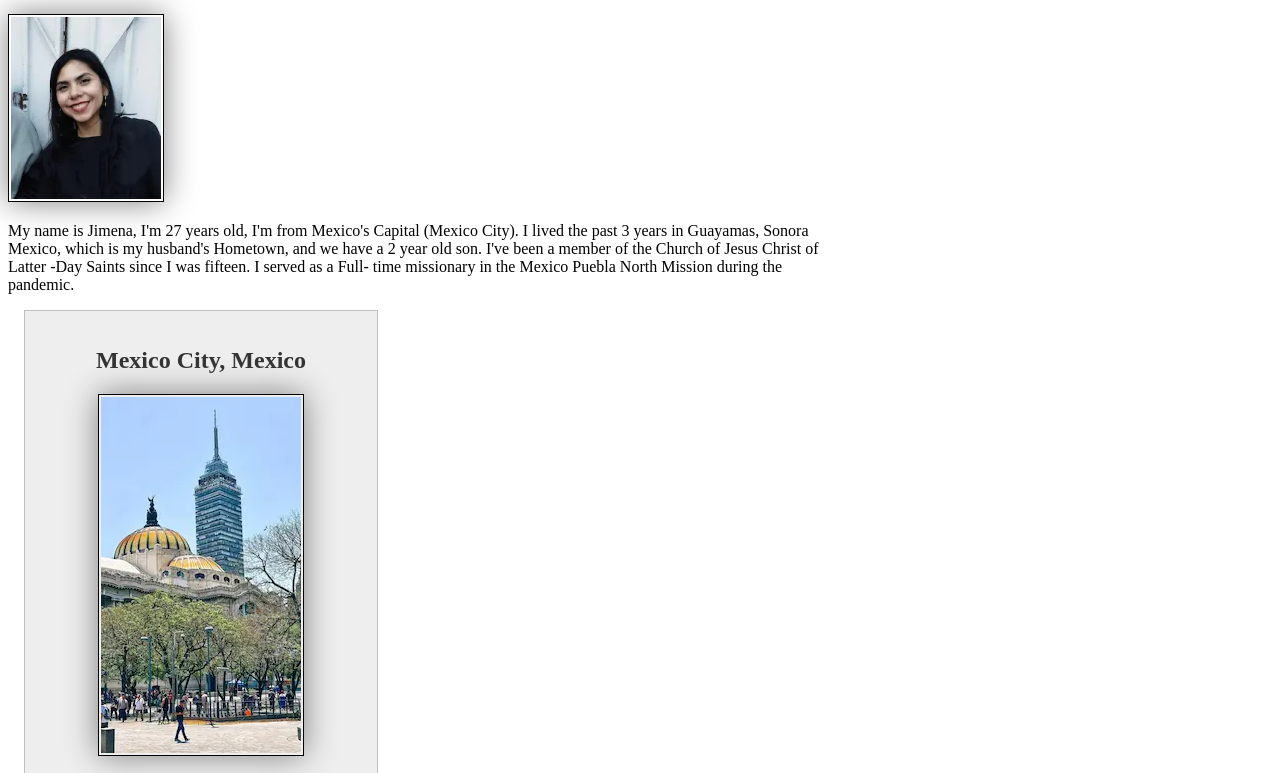
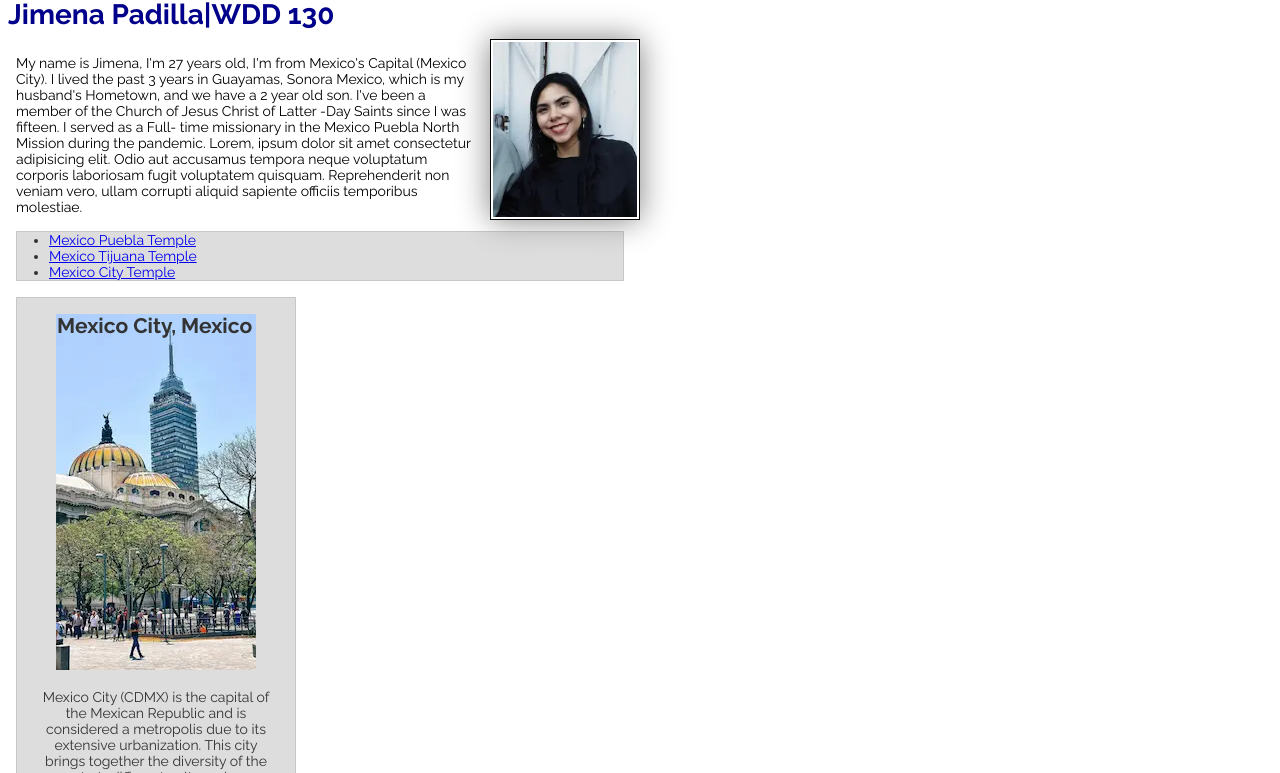
Before and after one commit to jimena-pb/wdd130, a plain HTML site: page index.html in a window 1280 px wide. Shown: the part 210-983 px from the top of the page. Drawn offline with Linux system fonts and the light colour scheme.

Commit message:
Better late than never :'c

```diff
--- a/index.html
+++ b/index.html
@@ -8,6 +8,9 @@
     <meta name="author" content="Jimena Monserrat Padilla Barrera">
 
     <link rel="stylesheet" href="styles/styles.css">
+    <link rel="preconnect" href="https://fonts.googleapis.com">
+    <link rel="preconnect" href="https://fonts.gstatic.com" crossorigin>
+    <link href="https://fonts.googleapis.com/css2?family=Raleway:ital,wght@0,100..900;1,100..900&display=swap" rel="stylesheet">
 
   </head>
   <body>
@@ -15,21 +18,27 @@
         <nav>
             <a href="#">Home</a>
             <a href="wwr/">Rafting Site</a>
+            <a href="wwr/site-plan-rafting.html"> Siteplan</a>
+            <a href="https://www.linkedin.com/in/jimena-mon-pad-ba-2611n/">LinkedIn Profile</a>
+            <a href="https://www.facebook.com/DCPB.JM.192126/">Facebook Profile</a>
         </nav>
     </header>
     <main>
         <h1>Jimena Padilla|WDD 130</h1>
         <img src="images/profile.webp" alt="Jimena Padilla" width="200">
-        <p>My name is Jimena, I'm 27 years old,
-        I'm from Mexico's Capital (Mexico City).
-        I lived the past 3 years in Guayamas, Sonora Mexico,
-        which is my husband's Hometown, and we have a 2 year old son.
-        I've been a member of the Church of Jesus Christ of Latter -Day
-        Saints since I was fifteen.
-        I served as a Full- time missionary
-        in the Mexico Puebla North Mission during the pandemic.</p>
-    </main>
-    <aside>
+        <p>My name is Jimena, I'm 27 years old, I'm from Mexico's Capital (Mexico City). I lived the past 3 years in Guayamas, Sonora Mexico, which is
+        my husband's Hometown, and we have a 2 year old son. I've been a member of the Church of Jesus Christ of Latter -Day Saints since I was fifteen.
+        I served as a Full- time missionary in the Mexico Puebla North Mission during the pandemic.
+        Lorem, ipsum dolor sit amet consectetur adipisicing elit.
+        Odio aut accusamus tempora neque voluptatum corporis laboriosam fugit voluptatem quisquam. Reprehenderit non veniam vero, ullam corrupti aliquid
+        sapiente officiis temporibus molestiae.</p>
+        <ul class="box indent">
+          <li><a href="https://www.churchofjesuschrist.org/temples/details/puebla-mexico-temple?lang=eng" target="_blank"> Mexico Puebla Temple</a></li>
+          <li><a href="https://www.churchofjesuschrist.org/temples/details/tijuana-mexico-temple?lang=eng" target="_blank"> Mexico Tijuana Temple</a></li>
+          <li><a href="https://www.churchofjesuschrist.org/temples/details/mexico-city-mexico-temple?lang=eng" target="_blank"> Mexico City Temple </a></li>
+        </ul>
+      </main>
+    <aside class= "box">
         <h2> Mexico City, Mexico </h2>
         <img src="images/mexico'scapital.webp" alt="Historic Center of Mexico City" width="200">
         <p>Mexico City (CDMX) is the capital of the Mexican Republic
@@ -41,4 +50,5 @@
         <p>©️ 2025🍄Jimena Padilla🍄Mexico City</p>
     </footer>
   </body>
+<!--January, Friday the 4th, 2024 -->
 </html>
--- a/styles/styles.css
+++ b/styles/styles.css
@@ -1,6 +1,14 @@
-main{
-    max-width:840px;
+* {
+    margin: 0;
+    padding: 0;
+    box-sizing: border-box;
 }
+
+body{
+    font-size: 14px;
+    font-family: Raleway, Nunito, Merriweather;
+}
+
 nav {
     background-color: steelblue;
     padding: 10px;
@@ -8,12 +16,21 @@ nav {
 nav a {
     color: white;
     display: block;
-    padding: 20px;
+    padding: 10px;
 }
+
 h1{
     color: darkblue;
+    padding: .5rem;
 }
-img {
+
+main{
+    max-width: 640px;
+}
+
+main img {
+    float: right;
+    margin: 0 0 1rem 1rem;
     width: 150px;
     height: auto;
     border: 1px solid black;
@@ -21,16 +38,15 @@ img {
     box-shadow: 0 0 30px gray ;
 }
 
-p {padding: 0;}
+p {
+    margin: 1rem;
+}
 
 aside {
     width: 20em;
-    margin: 1em;
-    border: 1px solid rgba(0,0,0,0.2);
-    padding: 1em;
-    background-color: #eee;
-    color: #333;
     text-align: center;
+    position: relative;
+    padding-top: 1rem;
 }
 
 aside img {
@@ -38,8 +54,28 @@ aside img {
     height: auto;
 }
 
+aside h2 {
+    position: absolute;
+    top: 15px;
+    left: 40px;
+}
+
 footer{
     margin-top: 1em;
     border-top: 1px solid#000;
     text-align: center;
 }
+
+/*Class selectors*/
+
+.box {
+    margin: 1rem;
+    border: 1px solid rgb(0 0 0 / .1);
+    padding: 1 rem;
+    background-color: #ddd;
+    color: #333;
+}
+
+.indent{
+    padding-left: 2rem;
+}
```
